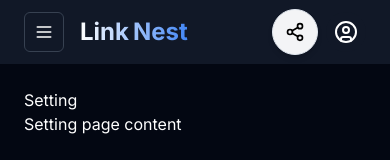
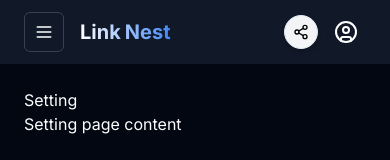
Before and after one commit to riteshk-007/LinkNest, a Next.js app: page /admin/setting in a window 390 px wide. Shown: the top 160 px of the page. Built offline with nearby package versions, Linux system fonts and the light colour scheme; no server answers.

Commit message:
refactor: Update Logo component styles for responsiveness

```diff
--- a/app/(pages)/_components/Logo.tsx
+++ b/app/(pages)/_components/Logo.tsx
@@ -4,7 +4,7 @@ import React from "react";
 const Logo = () => {
   return (
     <Link href="/">
-      <span className="text-2xl font-bold text-transparent bg-clip-text bg-gradient-to-r from-white to-blue-500">
+      <span className="text-xl md:text-2xl font-bold text-transparent bg-clip-text bg-gradient-to-r from-white to-blue-500">
         Link
         <span className="mx-1">Nest</span>
       </span>
--- a/app/(pages)/_components/Share.tsx
+++ b/app/(pages)/_components/Share.tsx
@@ -42,8 +42,8 @@ export function Share() {
     <div className="flex justify-center items-center">
       <Dialog open={open} onOpenChange={setOpen}>
         <DialogTrigger asChild>
-          <span className="p-3 cursor-pointer border rounded-full bg-gray-100 text-black shadow-md hover:shadow-lg hover:bg-gray-200 focus:ring-2 focus:ring-gray-400 focus:outline-none transition-transform duration-200 ease-in-out transform hover:scale-105">
-            <Share2 className="h-5 w-5" />
+          <span className="p-2 md:p-3 cursor-pointer border rounded-full bg-gray-100 text-black shadow-md hover:shadow-lg hover:bg-gray-200 focus:ring-2 focus:ring-gray-400 focus:outline-none transition-transform duration-200 ease-in-out transform hover:scale-105">
+            <Share2 className="md:h-5 md:w-5 h-4 w-4" />
           </span>
         </DialogTrigger>
         <DialogContent className="sm:max-w-md bg-neutral-900 border border-neutral-700 text-white rounded-lg shadow-lg">
```
